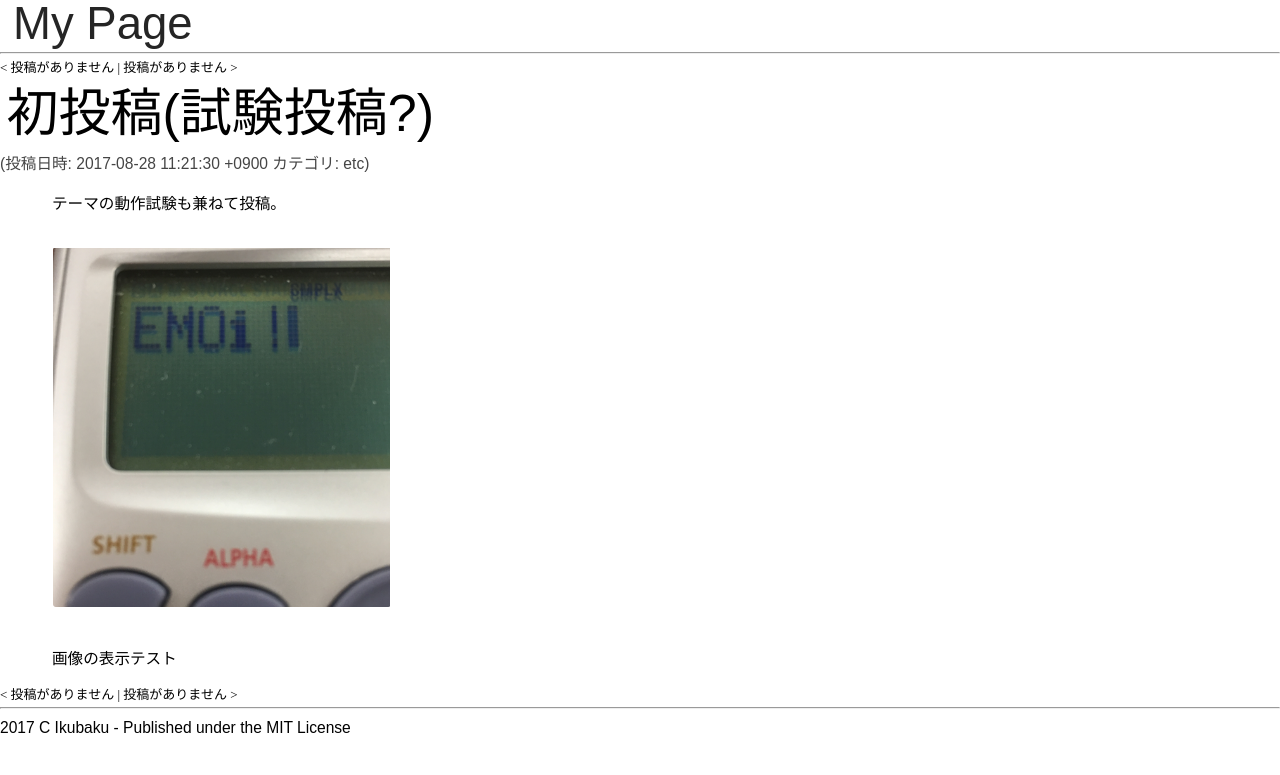
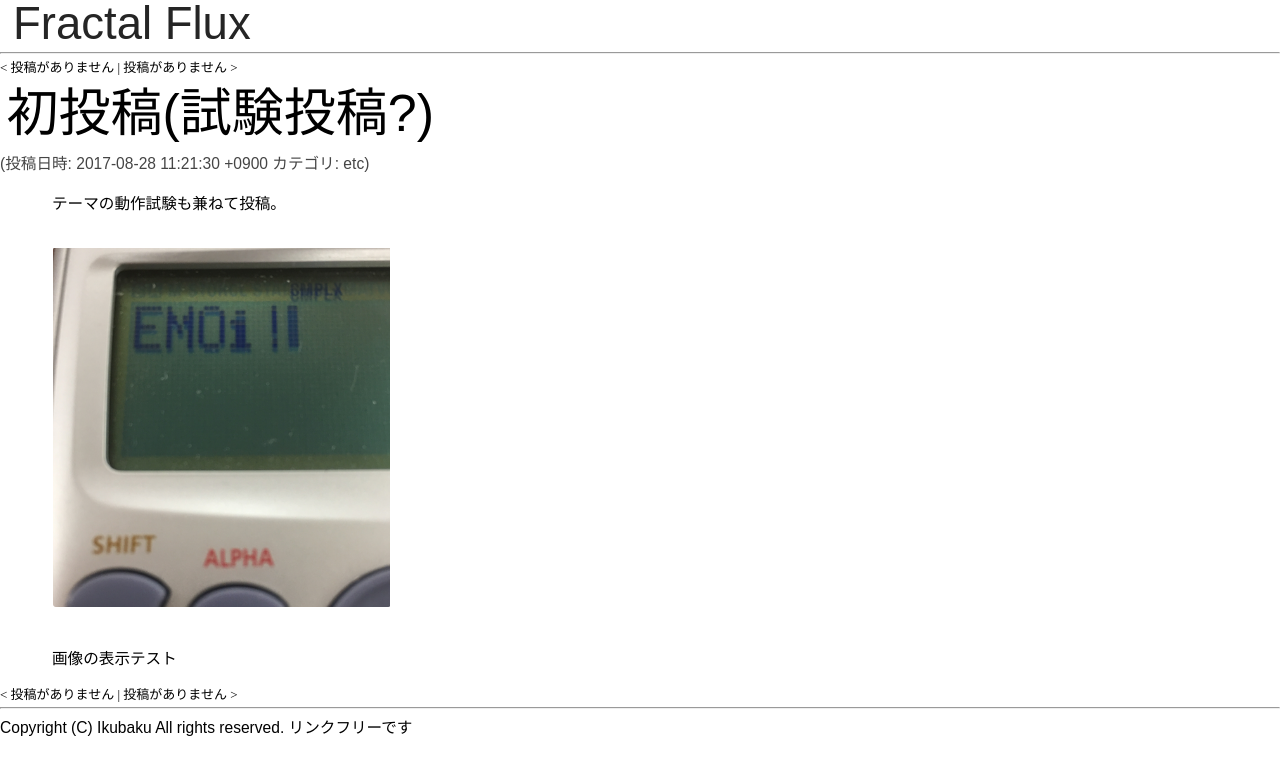
Before and after one commit to H-Teramura/H-Teramura.github.io, a Jekyll site: the page built from _posts/2017-08-28-Hello-world.md, in a window 1280 px wide. Shown: the top 775 px of the page. Built offline with Jekyll 4.4.1, drawn with Linux system fonts in a browser that asks for light colours.

Commit message:
Add contents

```diff
--- a/_config.yml
+++ b/_config.yml
@@ -16,7 +16,7 @@
 plugins:
   - jekyll-paginate
 
-# Paginate configuration
+# Pagination configuration
 paginate: 5
 paginate_path: "/blog/page:num/"
 
@@ -25,9 +25,9 @@
 
 # Theme settings
 # Your page's title
-name: "My Page"
+name: "Fractal Flux"
 # IP infomation(such as copy-right notice)
-ip_info: "2017 C Ikubaku - Published under the MIT License"
+ip_info: "Copyright (C) Ikubaku All rights reserved. リンクフリーです"
 # Texts shown on the post navigator when there is no next/previous post available
 previous_noentry: "投稿がありません"
 next_noentry: "投稿がありません"
```
Also changed, not shown: about.md (added, +8 -0 lines), index.md (+10 -2 lines).
